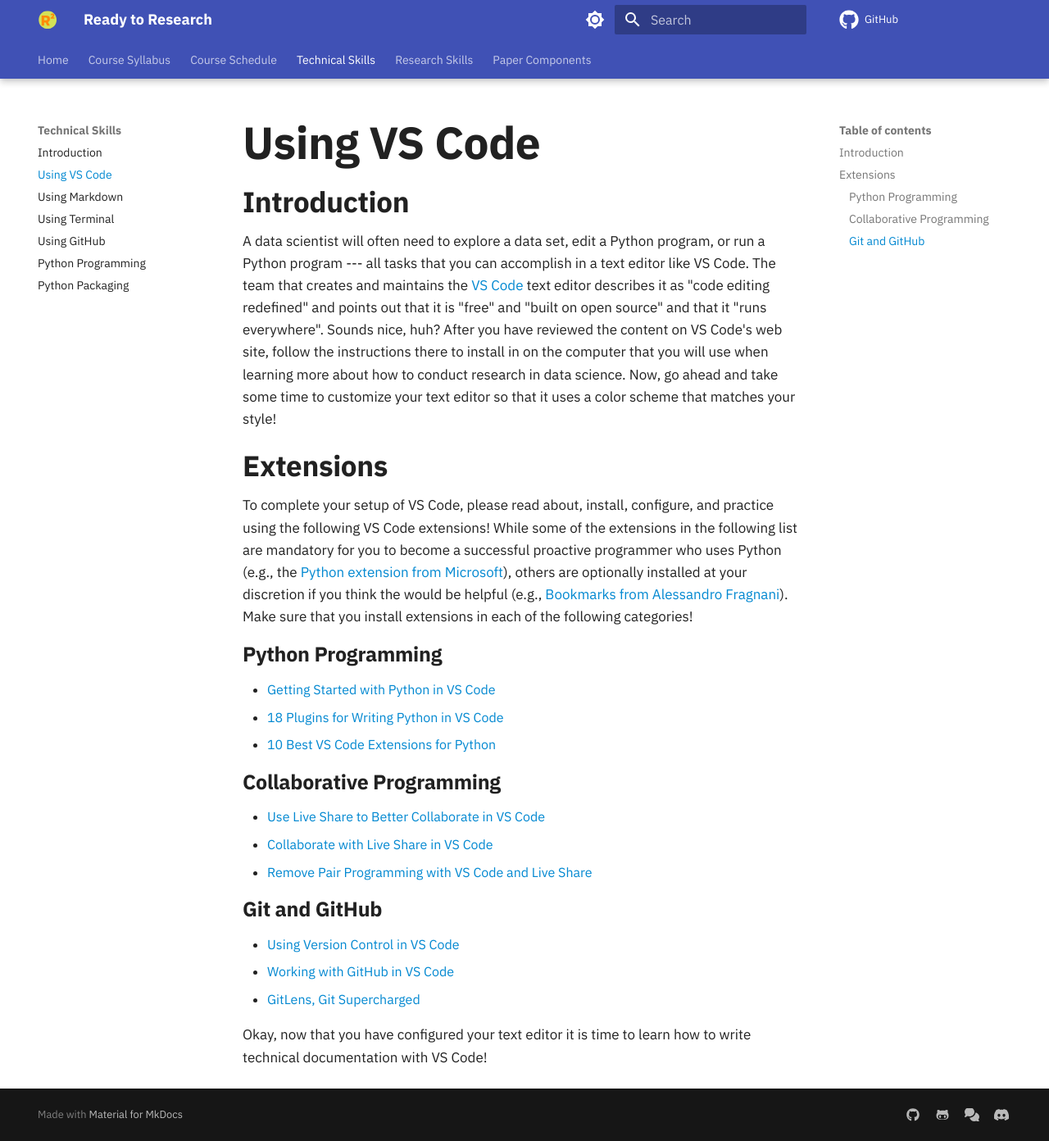
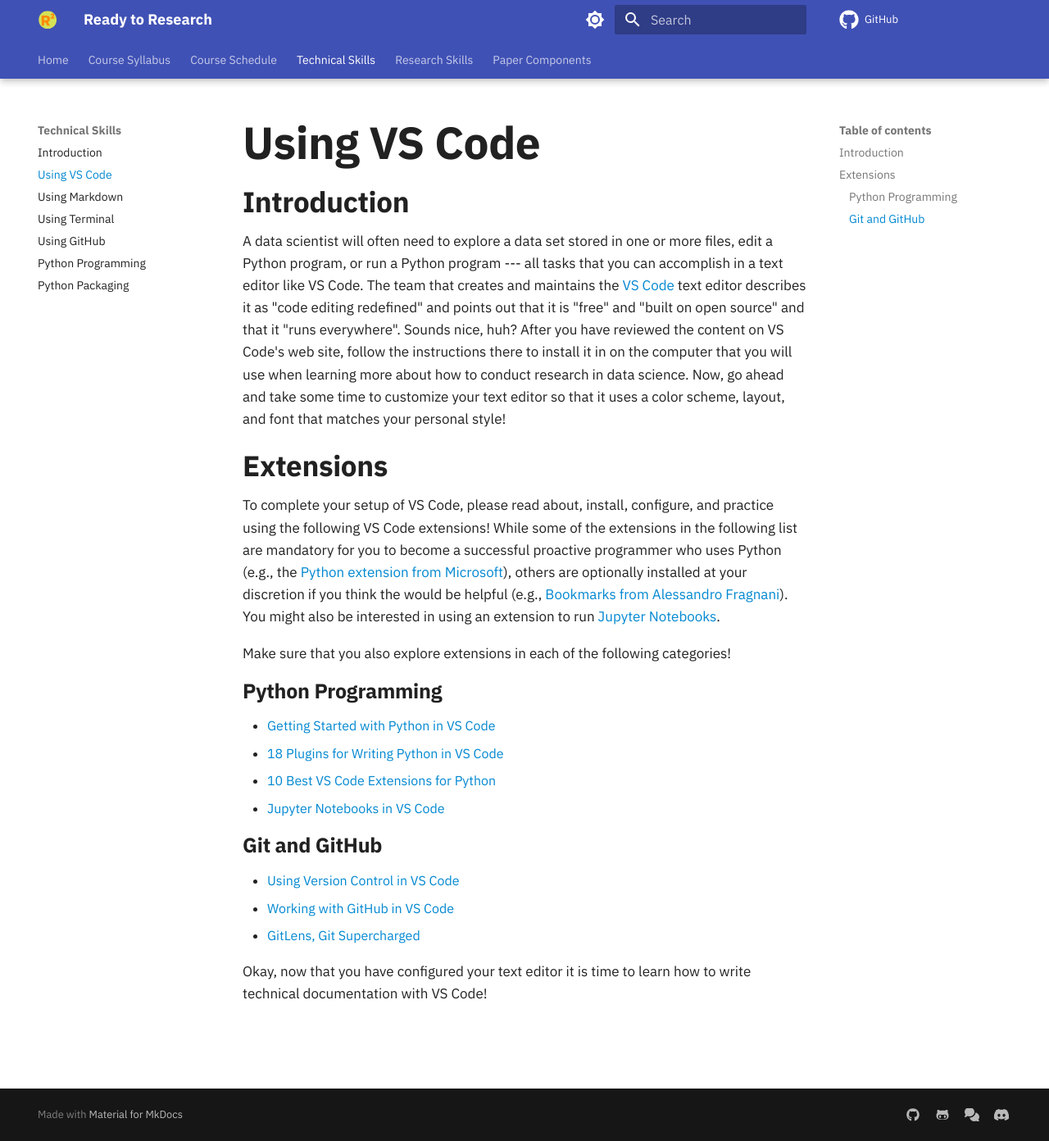
Before and after one commit to kaushal1014/research-paper-template-Athlete-Injuries, an MkDocs documentation site: the page built from docs/technical-skills/using-vscode.md, in a window 1280 px wide and 1392 px high. Shown: the whole window at 82% size. Built offline with MkDocs 1.6.1 and Material for MkDocs 9.7.7, drawn with Linux system fonts in a browser that asks for light colours; comment, search, counter and statistics services are not loaded.

Commit message:
fix: Improve the introduction in using-vscode.

```diff
--- a/docs/technical-skills/using-vscode.md
+++ b/docs/technical-skills/using-vscode.md
@@ -2,16 +2,17 @@
 
 ## Introduction
 
-A data scientist will often need to explore a data set, edit a Python program,
-or run a Python program --- all tasks that you can accomplish in a text editor
-like VS Code. The team that creates and maintains the [VS
-Code](https://code.visualstudio.com/) text editor describes it as "code editing
-redefined" and points out that it is "free" and "built on open source" and that
-it "runs everywhere". Sounds nice, huh? After you have reviewed the content on
-VS Code's web site, follow the instructions there to install in on the computer
-that you will use when learning more about how to conduct research in data
-science. Now, go ahead and take some time to customize your text editor so that
-it uses a color scheme that matches your style!
+A data scientist will often need to explore a data set stored in one or more
+files, edit a Python program, or run a Python program --- all tasks that you can
+accomplish in a text editor like VS Code. The team that creates and maintains
+the [VS Code](https://code.visualstudio.com/) text editor describes it as "code
+editing redefined" and points out that it is "free" and "built on open source"
+and that it "runs everywhere". Sounds nice, huh? After you have reviewed the
+content on VS Code's web site, follow the instructions there to install it in on
+the computer that you will use when learning more about how to conduct research
+in data science. Now, go ahead and take some time to customize your text editor
+so that it uses a color scheme, layout, and font that matches your personal
+style!
 
 ## Extensions
 
@@ -23,7 +24,10 @@
 others are optionally installed at your discretion if you think the would be
 helpful (e.g., [Bookmarks from Alessandro
 Fragnani](https://marketplace.visualstudio.com/items?itemName=alefragnani.Bookmarks)).
-Make sure that you install extensions in each of the following categories!
+You might also be interested in using an extension to run [Jupyter
+Notebooks](https://marketplace.visualstudio.com/items?itemName=ms-toolsai.jupyter).
+
+Make sure that you also explore extensions in each of the following categories!
 
 ### Python Programming
 
@@ -31,12 +35,7 @@
 - [18 Plugins for Writing Python in VS
   Code](https://switowski.com/blog/18-plugins-for-python-in-vscode)
 - [10 Best VS Code Extensions for Python](https://dannys.cloud/10-best-vs-code-extensions-for-python)
-
-### Collaborative Programming
-
-- [Use Live Share to Better Collaborate in VS Code](https://docs.microsoft.com/en-us/visualstudio/liveshare/use/vscode)
-- [Collaborate with Live Share in VS Code](https://code.visualstudio.com/learn/collaboration/live-share)
-- [Remove Pair Programming with VS Code and Live Share](https://betterprogramming.pub/5-benefits-of-pair-programming-and-how-to-set-it-remotely-with-vs-code-acc2df7a6b8c)
+- [Jupyter Notebooks in VS Code](https://code.visualstudio.com/docs/datascience/jupyter-notebooks)
 
 ### Git and GitHub
 
```
